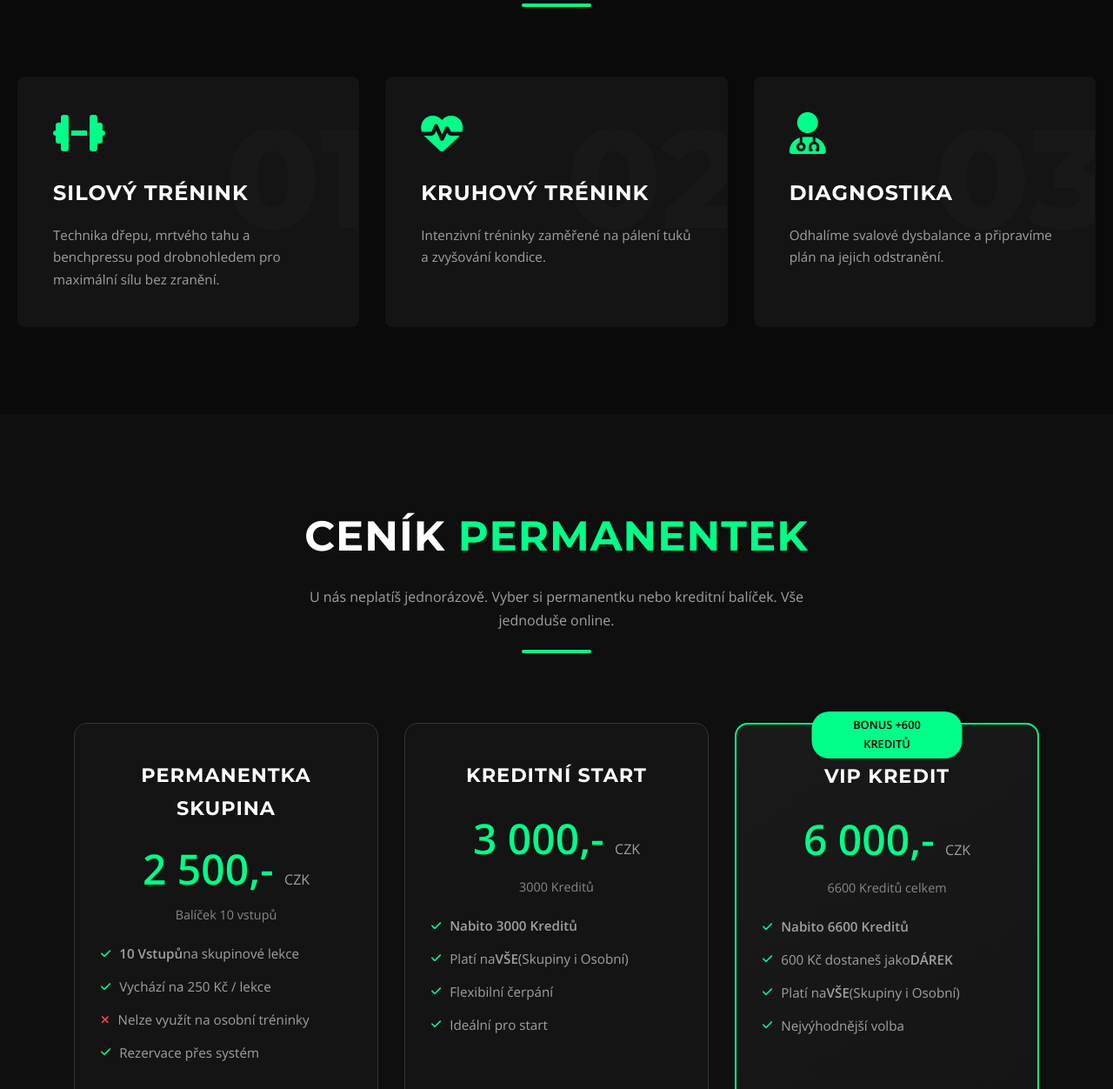
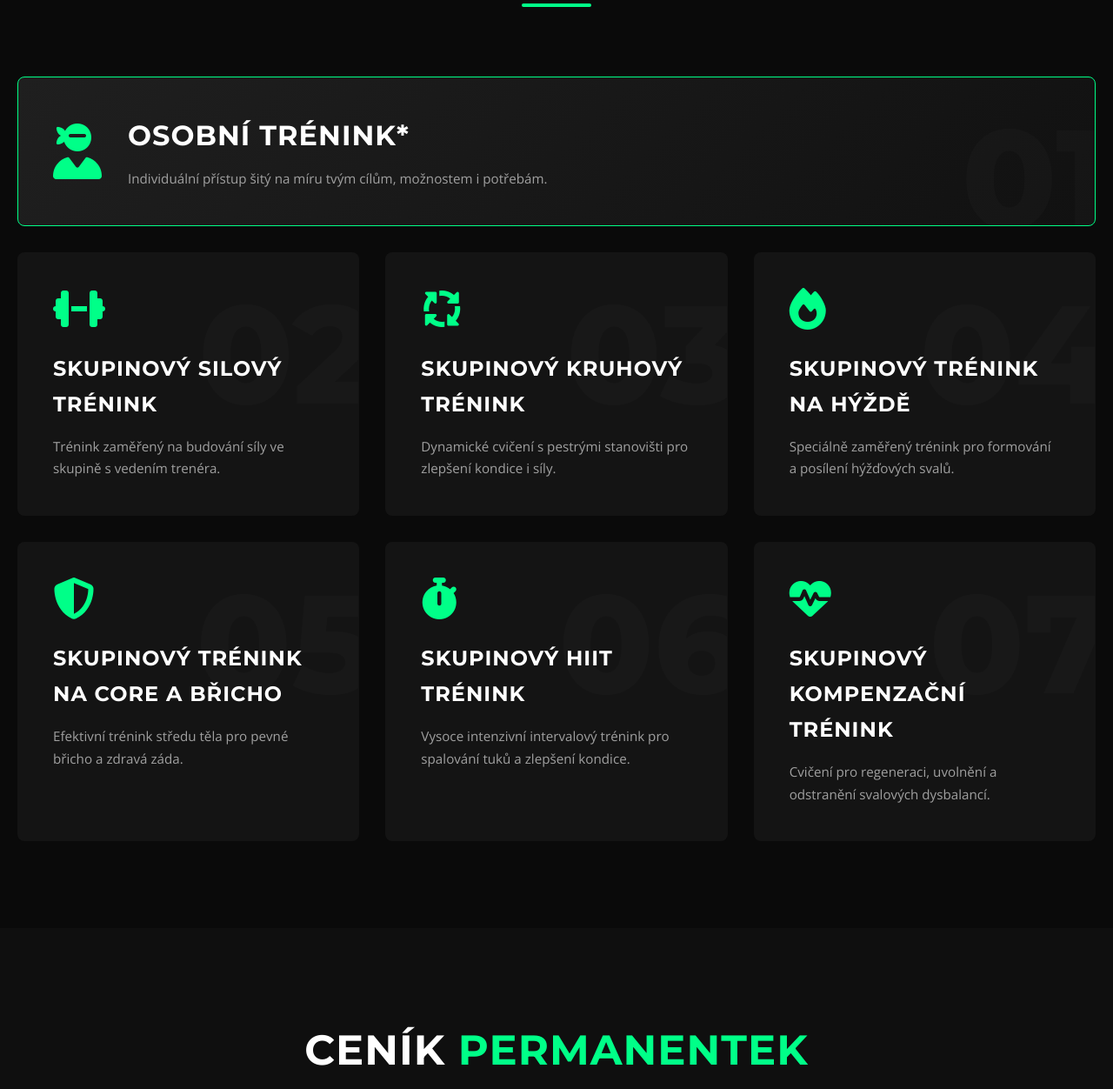
Before and after one commit to hajekjan-weby/BBGYM, a plain HTML site: page index.html in a window 1280 px wide. Shown: the part 1040-2292 px from the top of the page at 87% size. Drawn offline with nearby package versions, Linux system fonts and the light colour scheme.

Commit message:
Add files via upload

```diff
--- a/index.html
+++ b/index.html
@@ -1,14 +1,30 @@
 <!DOCTYPE html>
 <html lang="cs">
 <head>
-    <meta charset="UTF-8">
+           <meta charset="UTF-8">
     <meta name="viewport" content="width=device-width, initial-scale=1.0">
-    <meta name="description" content="BBgym Kladno - Exkluzivní soukromé fitness centrum. Osobní tréninky, kruhové tréninky, individuální přístup. Dělnická 234, Kladno.">
-    <title>BBgym Kladno | Premium Private Fitness</title>
+    <meta http-equiv="X-UA-Compatible" content="IE=edge">
+
+    <title>BBgym Kladno | Exkluzivní soukromé fitness & Osobní trenér</title>
+    <meta name="description" content="Hledáš fitness v Kladně bez davů? BBgym nabízí 100% soukromí (max 4 lidé), osobní i skupinové tréninky a individuální přístup. Rezervuj si trénink online!">
+    <meta name="keywords" content="fitness Kladno, posilovna Kladno, osobní trenér Kladno, soukromé fitko, kruhový trénink, BBgym, cvičení pro ženy, silový trénink">
+    <meta name="author" content="Kejha.dev">
+    <meta name="robots" content="index, follow">
+
+    <meta property="og:type" content="website">
+    <meta property="og:url" content="https://www.bbgym-kladno.cz/">
+    <meta property="og:title" content="BBgym Kladno | Tvé soukromé fitko">
+    <meta property="og:description" content="Žádné davy, jen ty a tvůj progres. Maximálně 4 lidé v gymu. Osobní a skupinové tréninky v Kladně.">
+    <meta property="og:image" content="images/foto1.jpeg">
+
+    <link rel="icon" type="image/png" sizes="32x32" href="images/favicon.png">
+    <link rel="icon" type="image/png" sizes="16x16" href="images/logo.png">
+    <link rel="apple-touch-icon" sizes="180x180" href="images/favicon.png">
 
     <link rel="preconnect" href="https://fonts.googleapis.com">
     <link rel="preconnect" href="https://fonts.gstatic.com" crossorigin>
     <link href="https://fonts.googleapis.com/css2?family=Montserrat:wght@300;400;500;700;800&family=Open+Sans:wght@300;400;600&display=swap" rel="stylesheet">
+
     <link rel="stylesheet" href="https://cdnjs.cloudflare.com/ajax/libs/font-awesome/6.4.0/css/all.min.css">
 
     <style>
@@ -131,7 +147,8 @@
 
         .nav-menu {
             display: flex; gap: 30px; align-items: center;
-            margin-left: auto; margin-right: 40px;
+            margin-left: auto;
+            margin-right: 40px;
         }
 
         .nav-link {
@@ -186,16 +203,47 @@
         }
 
         /* ========================================
-         4. SLUŽBY & CENÍK
+         4. SLUŽBY - GRID LAYOUT (1. položka přes celou šířku)
          ========================================
         */
         section { padding: 100px 0; }
-        .services-wrapper { display: grid; grid-template-columns: repeat(auto-fit, minmax(300px, 1fr)); gap: 30px; }
+
+        .services-wrapper {
+            display: grid;
+            /* 3 sloupce na desktopu */
+            grid-template-columns: repeat(3, 1fr);
+            gap: 30px;
+        }
 
         .service-card {
             background: var(--color-bg-card); padding: 40px; border-radius: var(--border-radius);
             transition: var(--transition-speed); position: relative; overflow: hidden; border: 1px solid transparent;
+            display: flex; flex-direction: column; justify-content: flex-start;
         }
+
+        /* ZMĚNA: První položka (Osobní trénink) přes celou šířku */
+        .service-card:nth-child(1) {
+            grid-column: 1 / -1; /* Roztažení přes všechny sloupce */
+            background: linear-gradient(135deg, #1f1f1f 0%, #111 100%); /* Trochu odlišné pozadí */
+            border: 1px solid var(--color-primary); /* Zvýrazněný rámeček */
+            flex-direction: row; /* Obsah vedle sebe */
+            align-items: center;
+            text-align: left;
+        }
+
+        /* Ikona u první položky */
+        .service-card:nth-child(1) i {
+            margin-bottom: 0;
+            margin-right: 30px;
+            font-size: 4rem;
+        }
+
+        /* Obsah u první položky */
+        .service-card:nth-child(1) h3 {
+            font-size: 2rem;
+            margin-bottom: 10px;
+        }
+
         .service-card:hover { transform: translateY(-10px); border-color: var(--color-primary); box-shadow: 0 10px 30px rgba(0,0,0,0.5); }
         .service-card i { font-size: 3rem; color: var(--color-primary); margin-bottom: 25px; display: inline-block; }
         .service-card h3 { font-size: 1.5rem; margin-bottom: 15px; }
@@ -206,6 +254,7 @@
         }
         .service-card:hover::before { color: rgba(0, 255, 136, 0.05); }
 
+        /* CENÍK */
         .pricing-section { background-color: #0f0f0f; }
         .pricing-grid { display: flex; justify-content: center; flex-wrap: wrap; gap: 30px; align-items: stretch; }
 
@@ -415,11 +464,24 @@
             }
             .nav-menu.active { right: 0; }
             .hamburger { display: block; }
+
+            /* Na tabletu bude první karta taky normálně, nebo přes 2 sloupce */
+            .services-wrapper { grid-template-columns: 1fr 1fr; }
+            .service-card:nth-child(1) { grid-column: span 2; }
         }
         @media (max-width: 768px) {
             .hero h1 { font-size: 2.5rem; }
             .contact-container { grid-template-columns: 1fr; padding: 30px; } /* Na mobilu pod sebe */
             .pricing-card.featured { transform: scale(1); }
+
+            /* Na mobilu vše pod sebe */
+            .services-wrapper { grid-template-columns: 1fr; }
+            .service-card:nth-child(1) {
+                grid-column: span 1;
+                flex-direction: column;
+                text-align: center;
+            }
+            .service-card:nth-child(1) i { margin-right: 0; margin-bottom: 20px; }
         }
     </style>
 </head>
@@ -456,9 +518,17 @@
     <section id="domu" class="hero">
         <div class="container">
             <div class="hero-content reveal">
-                <span class="hero-badge">Soukromá posilovna</span>
+                <span class="hero-badge">Specializace na 1:1 tréninky</span>
                 <h1>Žádné fronty.<br>Žádné kompromisy.</h1>
-                <p>Exkluzivní fitness v Kladně. Max 4 lidé, špičkový trenérský dohled a prostor jen pro tebe.</p>
+                <p>
+                    Upřednostňujeme <strong>osobní tréninky 1:1</strong> v  soukromí, kde potkáš maximálně 4 lidi.
+                    <br><br>
+                    <span style="color: #fff; font-weight: 600;">
+                        <i class="fas fa-check" style="color: var(--color-primary); margin-right: 8px;"></i>
+                        Konzultace a první trénink ZDARMA.
+                    </span><br>
+                    Je fér si to nejdříve nezávazně zkusit a pak se rozhodnout.
+                </p>
                 <div style="margin-top: 30px;">
                     <a href="#cenik" class="btn">Prohlédnout Ceník</a>
                     <a href="#cenik" class="btn btn-filled" style="margin-left: 15px;">Chci začít</a>
@@ -475,9 +545,44 @@
                 <p>Nenabízíme jen stroje, nabízíme cestu k výsledkům.</p>
             </div>
             <div class="services-wrapper">
-                <div class="service-card reveal" data-number="01"><i class="fas fa-dumbbell"></i><h3>Silový trénink</h3><p>Technika dřepu, mrtvého tahu a benchpressu pod drobnohledem pro maximální sílu bez zranění.</p></div>
-                <div class="service-card reveal" data-number="02"><i class="fas fa-heart-pulse"></i><h3>Kruhový trénink</h3><p>Intenzivní tréninky zaměřené na pálení tuků a zvyšování kondice.</p></div>
-                <div class="service-card reveal" data-number="03"><i class="fas fa-user-doctor"></i><h3>Diagnostika</h3><p>Odhalíme svalové dysbalance a připravíme plán na jejich odstranění.</p></div>
+                <div class="service-card reveal" data-number="01">
+                    <i class="fas fa-user-ninja"></i>
+                    <div>
+                        <h3>Osobní trénink*</h3>
+                        <p>Individuální přístup šitý na míru tvým cílům, možnostem i potřebám.</p>
+                    </div>
+                </div>
+
+                <div class="service-card reveal" data-number="02">
+                    <i class="fas fa-dumbbell"></i>
+                    <h3>Skupinový silový trénink</h3>
+                    <p>Trénink zaměřený na budování síly ve skupině s vedením trenéra.</p>
+                </div>
+                <div class="service-card reveal" data-number="03">
+                    <i class="fas fa-arrows-spin"></i>
+                    <h3>Skupinový kruhový trénink</h3>
+                    <p>Dynamické cvičení s pestrými stanovišti pro zlepšení kondice i síly.</p>
+                </div>
+                <div class="service-card reveal" data-number="04">
+                    <i class="fas fa-fire"></i>
+                    <h3>Skupinový trénink na hýždě</h3>
+                    <p>Speciálně zaměřený trénink pro formování a posílení hýžďových svalů.</p>
+                </div>
+                <div class="service-card reveal" data-number="05">
+                    <i class="fas fa-shield-halved"></i>
+                    <h3>Skupinový trénink na core a břicho</h3>
+                    <p>Efektivní trénink středu těla pro pevné břicho a zdravá záda.</p>
+                </div>
+                <div class="service-card reveal" data-number="06">
+                    <i class="fas fa-stopwatch"></i>
+                    <h3>Skupinový HIIT trénink</h3>
+                    <p>Vysoce intenzivní intervalový trénink pro spalování tuků a zlepšení kondice.</p>
+                </div>
+                <div class="service-card reveal" data-number="07">
+                    <i class="fas fa-heart-pulse"></i>
+                    <h3>Skupinový kompenzační trénink</h3>
+                    <p>Cvičení pro regeneraci, uvolnění a odstranění svalových dysbalancí.</p>
+                </div>
             </div>
         </div>
     </section>
@@ -486,7 +591,9 @@
         <div class="container">
             <div class="section-header reveal">
                 <h2>Ceník <span>Permanentek</span></h2>
-                <p>U nás neplatíš jednorázově. Vyber si permanentku nebo kreditní balíček. Vše jednoduše online.</p>
+                <p>
+                    Vyber si permanentku nebo kreditní balíček, který ti sedí nejvíc. Vše jednoduše online.
+                </p>
             </div>
 
             <div class="pricing-grid">
@@ -538,7 +645,14 @@
                 </div>
             </div>
 
-            <div class="reveal" style="margin-top: 60px; background: var(--color-bg-card); padding: 40px 30px; border-radius: 10px; border: 1px solid #333;">
+            <div class="reveal" style="text-align: center; margin-top: 40px; margin-bottom: 20px;">
+                <div style="display: inline-block; background: rgba(0, 255, 136, 0.1); border: 1px solid var(--color-primary); padding: 15px 30px; border-radius: 50px; box-shadow: 0 0 15px rgba(0, 255, 136, 0.2);">
+                    <i class="fas fa-gift" style="color: var(--color-primary); margin-right: 10px; font-size: 1.2rem;"></i>
+                    <span style="color: #fff; font-weight: 500;">Nechceš kupovat zajíce v pytli? <strong>Úvodní konzultace a trénink jsou ZDARMA!</strong></span>
+                </div>
+            </div>
+
+            <div class="reveal" style="margin-top: 40px; background: var(--color-bg-card); padding: 40px 30px; border-radius: 10px; border: 1px solid #333;">
                 <h3 style="text-align:center; color:#fff; margin-bottom: 30px;">Kolik se strhává za trénink?</h3>
 
                 <div style="display: flex; flex-wrap: wrap; justify-content: space-around; gap: 20px; text-align: center; margin-bottom: 40px;">
@@ -606,7 +720,7 @@
                 <div class="gallery-item reveal" data-index="6"><img src="images/foto8.jpeg" alt="BBgym 8"><div class="overlay"><i class="fas fa-search-plus"></i></div></div>
                 <div class="gallery-item reveal" data-index="7"><img src="images/foto9.jpeg" alt="BBgym 9"><div class="overlay"><i class="fas fa-search-plus"></i></div></div>
                 <div class="gallery-item reveal" data-index="8"><img src="images/foto10.jpeg" alt="BBgym 10"><div class="overlay"><i class="fas fa-search-plus"></i></div></div>
-            </div>
+                </div>
         </div>
     </section>
 
@@ -693,7 +807,7 @@
                     <h4>Sleduj nás</h4>
                     <div class="socials">
                         <a href="https://www.facebook.com/BBGYM.Kladno" target="_blank" class="social-link fb"><i class="fab fa-facebook-f"></i></a>
-                        <a href="#" class="social-link ig"><i class="fab fa-instagram"></i></a>
+                        <a href="https://www.instagram.com/bbgymkladno/" class="social-link ig"><i class="fab fa-instagram"></i></a>
                     </div>
                 </div>
             </div>
```
